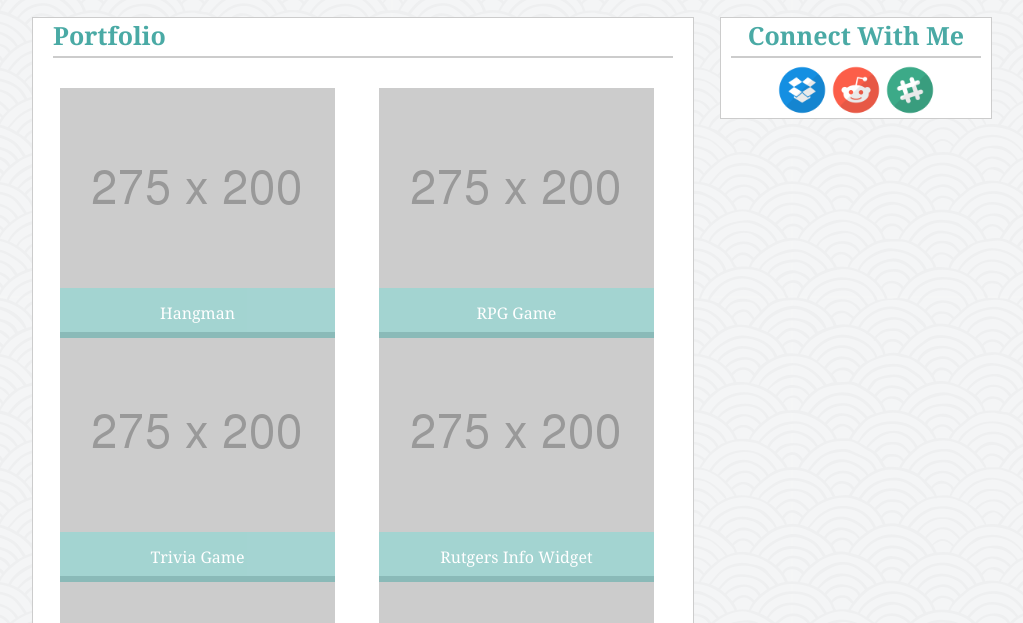
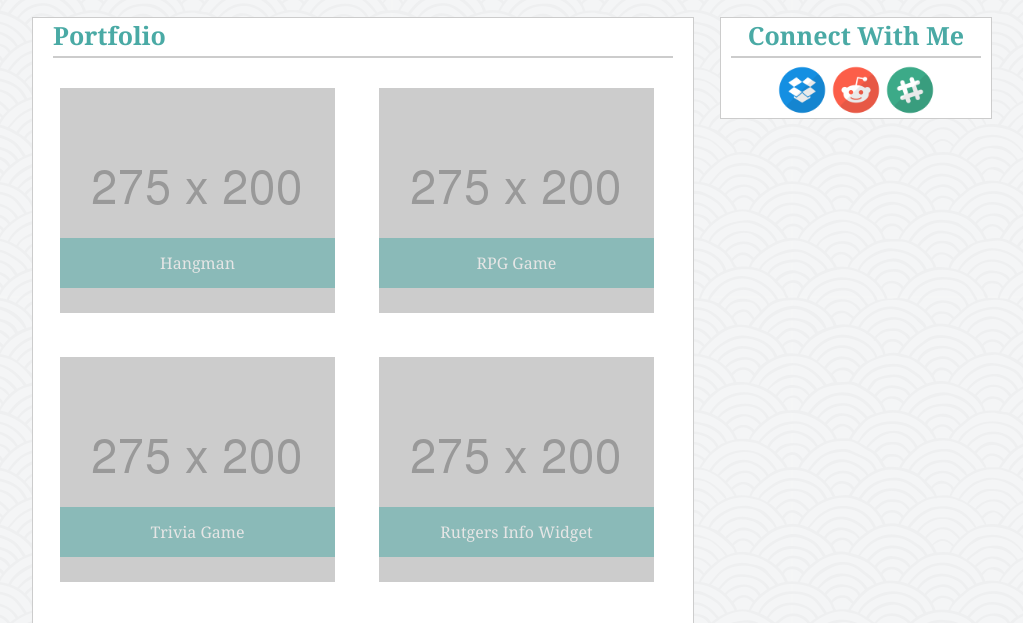
Before and after one commit to robodeco/Responsive-Portfolio, a plain HTML site: page portfolio.html in a window 1280 px wide. Shown: the part 103-726 px from the top of the page, without its empty margins (8-1031 px from the left). Drawn offline with Linux system fonts and the light colour scheme.

Commit message:
fix portfolio boxes

```diff
--- a/assets/css/style2.css
+++ b/assets/css/style2.css
@@ -209,6 +209,7 @@ hr {
   height: 200px;
   background-image: url('../images/275x200.png');
   z-index: 0;
+  padding-bottom: 25px;
 }
 
 .boxRight {
@@ -231,7 +232,8 @@ hr {
   width: 275px;
   height: 50px;
   background-color: #4aaaa5;
-  margin-top: 200px;
+  margin-top: 150px;
+  z-index: 1;
 }
 
 footer{
@@ -404,7 +406,6 @@ footer{
     height: 300px;
     border: solid;
     background-image: url('../images/275x200.png');
-    z-index: 0;
   }
   .colorBox {
     font-family: 'Georgia', Times, Times New Roman, serif;
```
Also changed, not shown: 2 other files.
